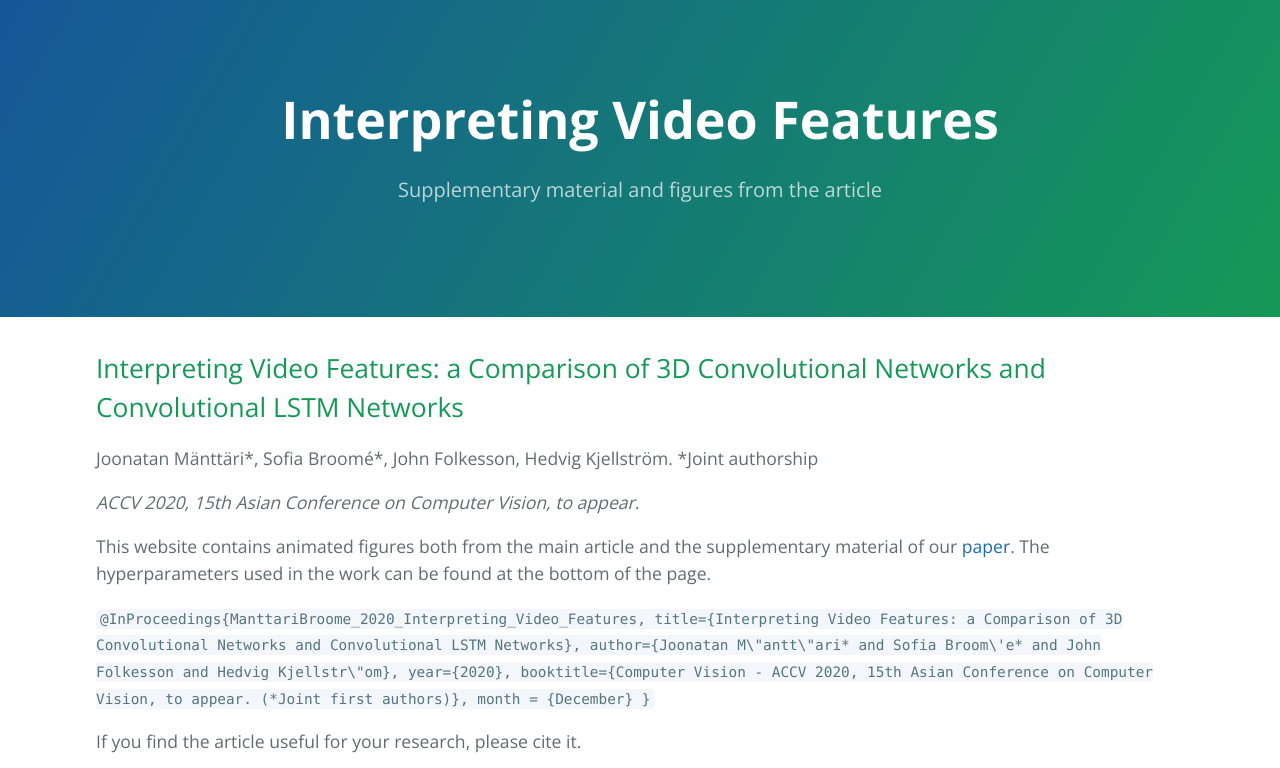
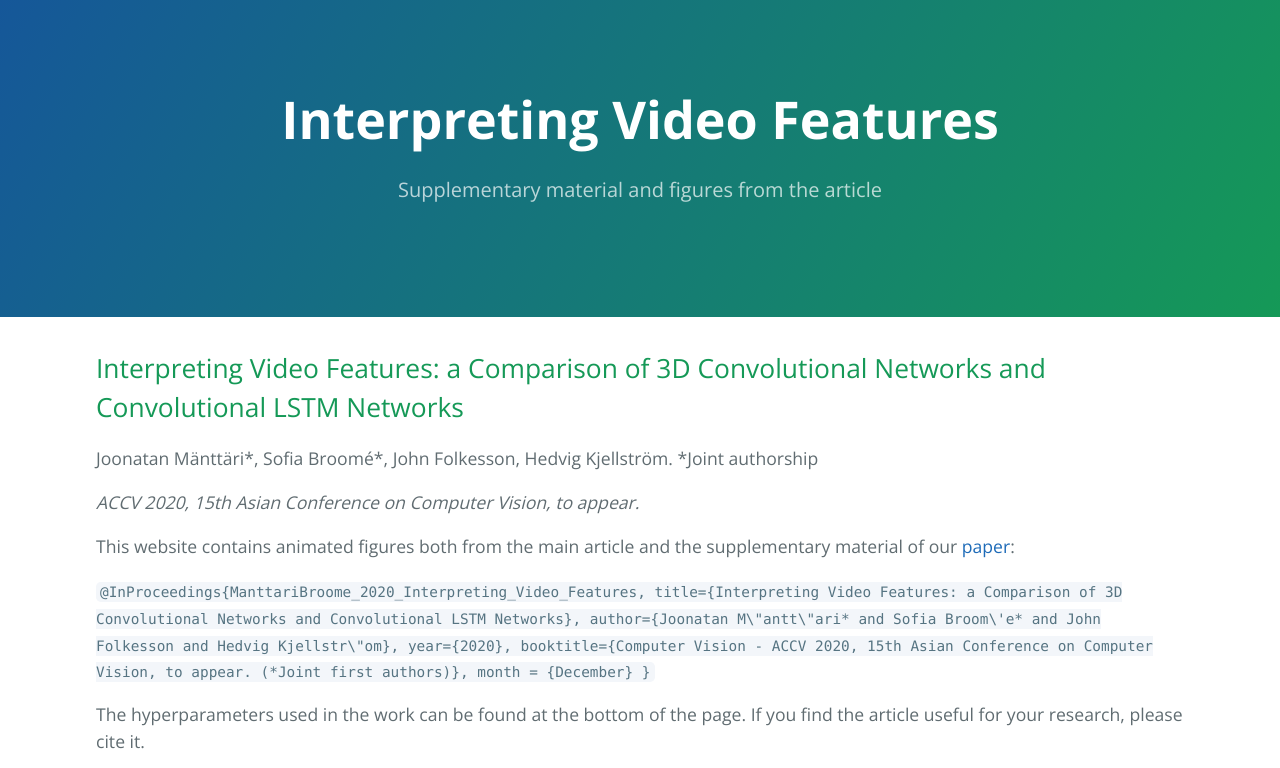
Before and after one commit to interpreting-video-features/interpreting-video-features.github.io, a Jekyll site: the page built from index.md, in a window 1280 px wide and 900 px high, cut to the strip 0-768 px from the top of the window. Built offline with Jekyll 4.4.1, drawn with Linux system fonts in a browser that asks for light colours; part of the change alters nothing that is shown.

```diff
--- a/index.md
+++ b/index.md
@@ -7,7 +7,7 @@ Joonatan Mänttäri\*, Sofia Broomé\*, John Folkesson, Hedvig Kjellström. \*Jo
 
 *ACCV 2020, 15th Asian Conference on Computer Vision, to appear.*
 
-This website contains animated figures both from the main article and the supplementary material of our [paper](https://arxiv.org/abs/2002.00367). The hyperparameters used in the work can be found at the bottom of the page.
+This website contains animated figures both from the main article and the supplementary material of our [paper](https://arxiv.org/abs/2002.00367):
 
 `@InProceedings{ManttariBroome_2020_Interpreting_Video_Features,
     title={Interpreting Video Features: a Comparison of 3D Convolutional Networks and Convolutional LSTM Networks},
@@ -18,7 +18,7 @@ This website contains animated figures both from the main article and the supple
 }`
 
 
-If you find the article useful for your research, please cite it.
+The hyperparameters used in the work can be found at the bottom of the page. If you find the article useful for your research, please cite it.
 
 <iframe width="420" height="315" src="https://www.youtube.com/embed/UScJpd4_B_0" frameborder="0" allowfullscreen></iframe>
 
```
